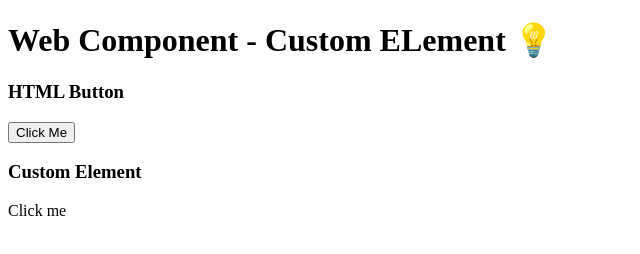
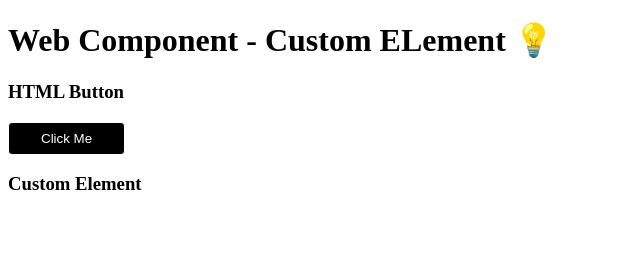
Before and after one commit to mdraselmiah95/Web-Components, a plain HTML site: page index.html in a window 1280 px wide. Shown: the whole page, without its empty margins (0-640 px from the left). Drawn offline with Linux system fonts and the light colour scheme.

Commit message:
WIP on Web Component

```diff
--- a/index.html
+++ b/index.html
@@ -5,6 +5,17 @@
     <meta http-equiv="X-UA-Compatible" content="IE=edge" />
     <meta name="viewport" content="width=device-width, initial-scale=1.0" />
     <title>Custom Element</title>
+    <style>
+      button {
+        padding: 0.5rem 2rem;
+        outline: none;
+        background: #000;
+        color: #fff;
+        border: 1px solid #fff;
+        border-radius: 0.25rem;
+        cursor: pointer;
+      }
+    </style>
   </head>
   <body>
     <h1>Web Component - Custom ELement 💡</h1>
--- a/script.js
+++ b/script.js
@@ -1,11 +1,12 @@
 class MyButton extends HTMLElement {
   constructor() {
     super();
+    this.shadow = this.attachShadow({ mode: "open" });
   }
-
   connectedCallback() {
-    console.log("i am connected");
-    console.log("Inner HTML", this.innerHTML);
+    const button = `
+   <button>${this.innerHTML}</button>`;
+    this.innerHTML = button;
   }
 
   attributeChangedCallBack() {}
```
